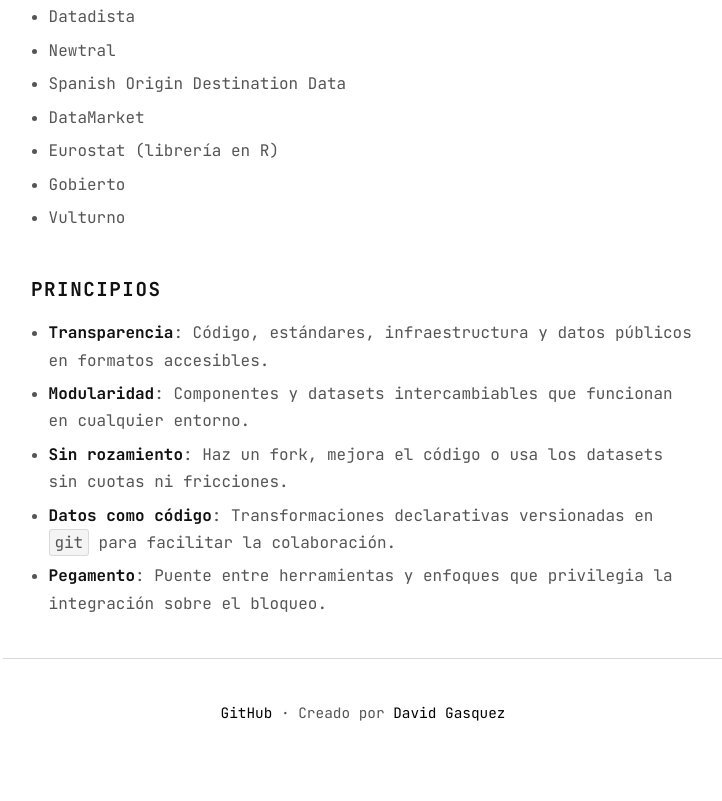
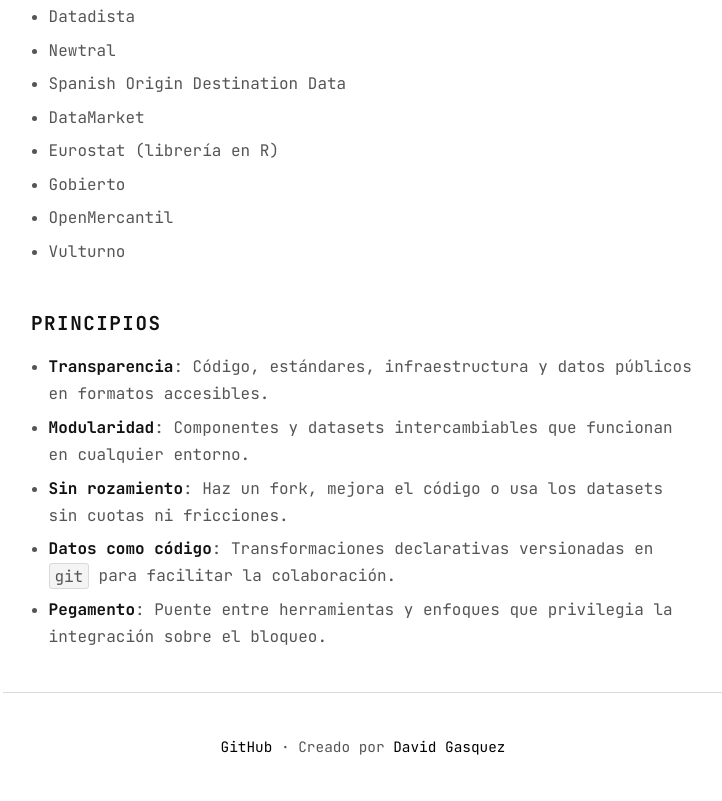
Before and after one commit to datania/datania.cc, a website: page public/index.html in a window 1280 px wide. Shown: the part 824-1625 px from the top of the page, without its empty margins (277-999 px from the left). Before the commit the page ends 1591 px from the top, so only its background shows below. Drawn offline with Linux system fonts and the light colour scheme.

Commit message:
Add OpenMercantil link to index.html

```diff
--- a/public/index.html
+++ b/public/index.html
@@ -43,6 +43,7 @@
         <li><a href="https://github.com/Data-Market" target="_blank" rel="noopener">DataMarket</a></li>
         <li><a href="https://ec.europa.eu/eurostat/data/database" target="_blank" rel="noopener">Eurostat</a> (<a href="https://github.com/rOpenGov/eurostat" target="_blank" rel="noopener">librería en R</a>)</li>
         <li><a href="https://www.gobierto.es/" target="_blank" rel="noopener">Gobierto</a></li>
+        <li><a href="https://openmercantil.es/" target="_blank" rel="noopener">OpenMercantil</a></li>
         <li><a href="https://github.com/vulturno" target="_blank" rel="noopener">Vulturno</a></li>
       </ul>
     </section>
```
